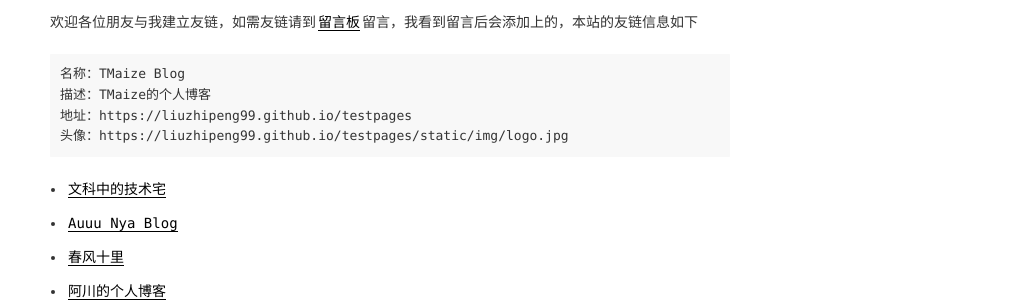
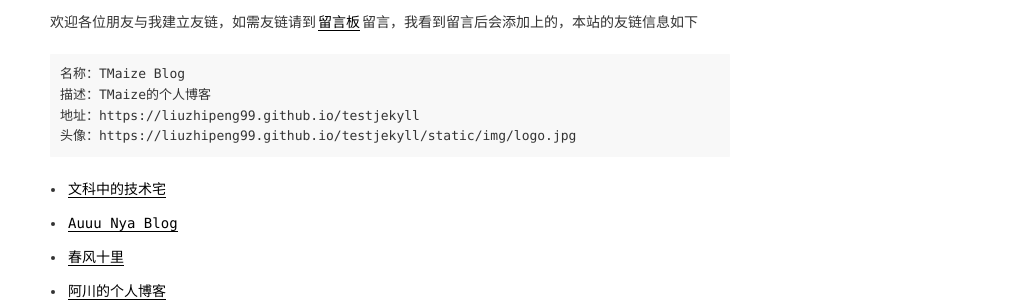
Before and after one commit to LiuZhipeng99/blogJekyll, a Jekyll site: the page built from pages/links.md, in a window 1280 px wide. Shown: the part 166-466 px from the top of the page, without its empty margins (250-1280 px from the left). Built offline with Jekyll 4.4.1, drawn with Linux system fonts in a browser that asks for light colours.

Commit message:
Update _config.yml

```diff
--- a/_config.yml
+++ b/_config.yml
@@ -17,8 +17,8 @@ exclude: ['CNAME', 'README.md', 'LICENSE', '_site', 'dist', 'Gemfile', 'Gemfile.
 
 # 域名配置
 # baseurl配置,如果网站部署在根目录下的其他目录中，请设置为 /目录名
-domainUrl: 'https://liuzhipeng99.github.io/testpages'
-baseurl: '/'
+domainUrl: 'https://liuzhipeng99.github.io'
+baseurl: '/testjekyll'
 
 # 吐个槽地址，会在chat页面中重定向到该地址
 tucaoUrl: https://support.qq.com/product/86335
```
